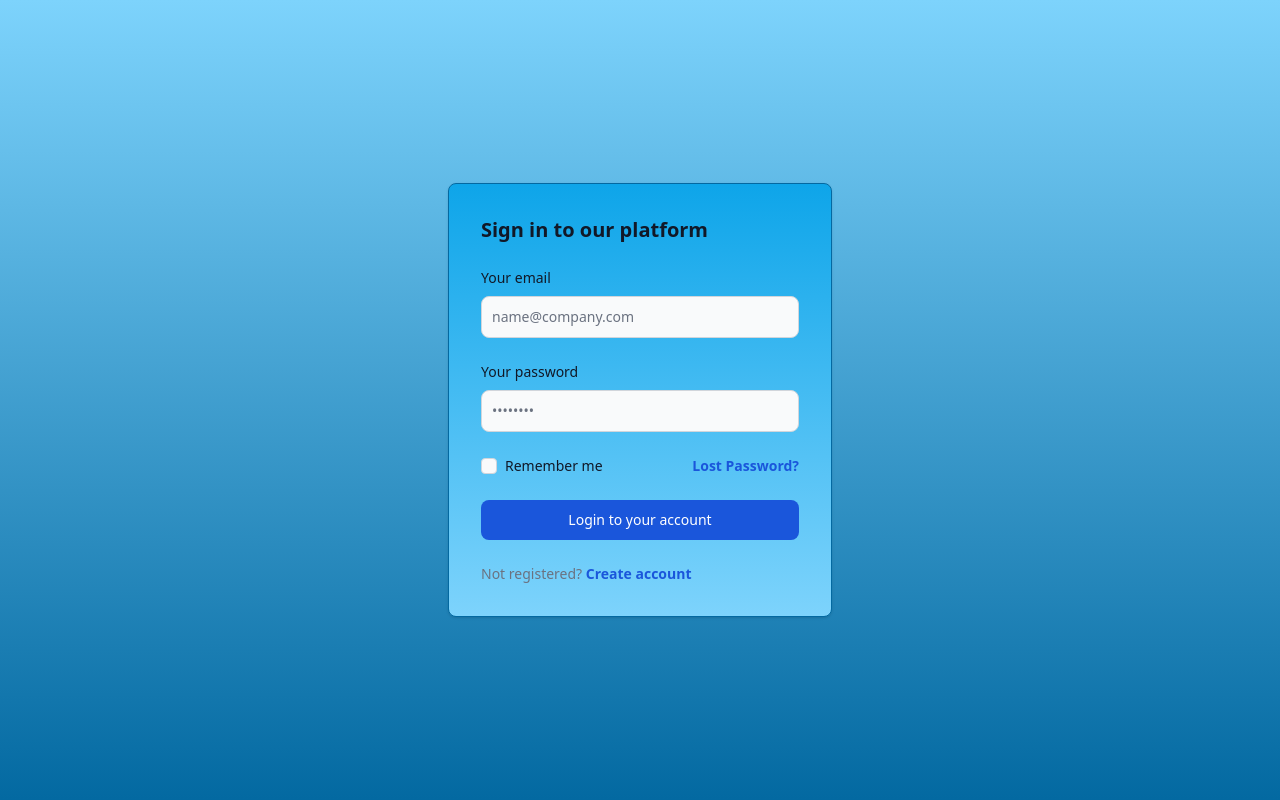
After one commit to UmairAhmedImran/django.tailwindcss, a Django app: page /login in a window 1280 px wide. The commit adds this page. Run offline with Django 4.2, Linux system fonts and the light colour scheme; some libraries are stand-ins or nearby versions.

Commit message:
adding a new template for login and register page

```diff
--- a/src/home/urls.py
+++ b/src/home/urls.py
@@ -23,6 +23,8 @@ from . import views
 urlpatterns = [
     path('admin/', admin.site.urls),
     path('', views.home, name='home'),
+    path('login', views.login, name= 'login'),
+    path('register', views.register, name= 'register'),
 ]
 
 if settings.DEBUG:
--- a/src/home/views.py
+++ b/src/home/views.py
@@ -2,3 +2,9 @@ from django.shortcuts import render
 
 def home(request):
     return render(request, "home/home.html", {})
+
+def login(request):
+    return render(request, "home/login.html", {})
+
+def register(request):
+    return render(request, "home/register.html", {})
--- a/src/static/css/output.css
+++ b/src/static/css/output.css
@@ -1157,6 +1157,10 @@ input:checked + .toggle-bg {
   margin-left: 0.75rem;
 }
 
+.ml-auto {
+  margin-left: auto;
+}
+
 .mr-10 {
   margin-right: 2.5rem;
 }
@@ -1241,6 +1249,10 @@ input:checked + .toggle-bg {
   height: 1rem;
 }
 
+.h-5 {
+  height: 1.25rem;
+}
+
 .h-6 {
   height: 1.5rem;
 }
@@ -1249,10 +1261,6 @@ input:checked + .toggle-bg {
   height: 100vh;
 }
 
-.h-5 {
-  height: 1.25rem;
-}
-
 .w-1\/2 {
   width: 50%;
 }
@@ -1447,6 +1451,12 @@ input:checked + .toggle-bg {
   margin-bottom: calc(1.25rem * var(--tw-space-y-reverse));
 }
 
+.space-y-6 > :not([hidden]) ~ :not([hidden]) {
+  --tw-space-y-reverse: 0;
+  margin-top: calc(1.5rem * calc(1 - var(--tw-space-y-reverse)));
+  margin-bottom: calc(1.5rem * var(--tw-space-y-reverse));
+}
+
 .self-center {
   align-self: center;
 }
@@ -1544,6 +1554,11 @@ input:checked + .toggle-bg {
   background-color: rgb(229 231 235 / var(--tw-bg-opacity));
 }
 
+.bg-gray-50 {
+  --tw-bg-opacity: 1;
+  background-color: rgb(249 250 251 / var(--tw-bg-opacity));
+}
+
 .bg-gray-800 {
   --tw-bg-opacity: 1;
   background-color: rgb(31 41 55 / var(--tw-bg-opacity));
@@ -1577,8 +1592,22 @@ input:checked + .toggle-bg {
   --tw-bg-opacity: 0.5;
 }
 
+.bg-gradient-to-b {
+  background-image: linear-gradient(to bottom, var(--tw-gradient-stops));
+}
+
 .bg-gradient-to-r {
   background-image: linear-gradient(to right, var(--tw-gradient-stops));
+}
+
+.bg-gradient-to-t {
+  background-image: linear-gradient(to top, var(--tw-gradient-stops));
+}
+
+.from-green-400 {
+  --tw-gradient-from: #31C48D var(--tw-gradient-from-position);
+  --tw-gradient-to: rgb(49 196 141 / 0) var(--tw-gradient-to-position);
+  --tw-gradient-stops: var(--tw-gradient-from), var(--tw-gradient-to);
 }
 
 .from-green-500 {
@@ -1587,6 +1616,31 @@ input:checked + .toggle-bg {
   --tw-gradient-stops: var(--tw-gradient-from), var(--tw-gradient-to);
 }
 
+.from-sky-500 {
+  --tw-gradient-from: #0ea5e9 var(--tw-gradient-from-position);
+  --tw-gradient-to: rgb(14 165 233 / 0) var(--tw-gradient-to-position);
+  --tw-gradient-stops: var(--tw-gradient-from), var(--tw-gradient-to);
+}
+
+.from-sky-700 {
+  --tw-gradient-from: #0369a1 var(--tw-gradient-from-position);
+  --tw-gradient-to: rgb(3 105 161 / 0) var(--tw-gradient-to-position);
+  --tw-gradient-stops: var(--tw-gradient-from), var(--tw-gradient-to);
+}
+
+.via-green-500 {
+  --tw-gradient-to: rgb(14 159 110 / 0)  var(--tw-gradient-to-position);
+  --tw-gradient-stops: var(--tw-gradient-from), #0E9F6E var(--tw-gradient-via-position), var(--tw-gradient-to);
+}
+
+.to-green-600 {
+  --tw-gradient-to: #057A55 var(--tw-gradient-to-position);
+}
+
+.to-sky-300 {
+  --tw-gradient-to: #7dd3fc var(--tw-gradient-to-position);
+}
+
 .to-white {
   --tw-gradient-to: #ffffff var(--tw-gradient-to-position);
 }
@@ -1759,6 +1813,11 @@ input:checked + .toggle-bg {
 .text-blue-600 {
   --tw-text-opacity: 1;
   color: rgb(28 100 242 / var(--tw-text-opacity));
+}
+
+.text-blue-700 {
+  --tw-text-opacity: 1;
+  color: rgb(26 86 219 / var(--tw-text-opacity));
 }
 
 .text-gray-400 {
@@ -2100,6 +2227,10 @@ input:checked + .toggle-bg {
     gap: 1.5rem;
   }
 
+  .sm\:p-6 {
+    padding: 1.5rem;
+  }
+
   .sm\:p-8 {
     padding: 2rem;
   }
@@ -2161,6 +2292,10 @@ input:checked + .toggle-bg {
     padding: 0px;
   }
 
+  .md\:p-8 {
+    padding: 2rem;
+  }
+
   .md\:text-sm {
     font-size: 0.875rem;
     line-height: 1.25rem;
--- a/src/templates/home/home.html
+++ b/src/templates/home/home.html
@@ -33,6 +33,7 @@
           <li>
             <a href="#" class="block py-2 pl-3 pr-4 text-white hover:bg-gray-50 md:hover:bg-transparent md:border-0 md:hover:text-black md:p-0 dark:text-gray-400 md:dark:hover:text-white dark:hover:bg-gray-700 dark:hover:text-white md:dark:hover:bg-transparent text-xl">Contact</a>
           </li>
+          <a href="{% url 'login' %}"><button type="button" class="text-white bg-gradient-to-r from-green-400 via-green-500 to-green-600 hover:bg-gradient-to-br focus:ring-4 focus:outline-none focus:ring-green-300 dark:focus:ring-green-800 shadow-lg shadow-green-500/50 dark:shadow-lg dark:shadow-green-800/80 font-medium rounded-lg text-sm px-5 py-2.5 text-center mr-2 mb-2">Login</button></a>
         </ul>
       </div>
     </div>
@@ -50,7 +51,7 @@
           <h5 class="mb-2 text-2xl font-bold tracking-tight text-gray-900 dark:text-white">Health Care Center</h5>
       </a>
       <p class="mb-3 font-normal text-gray-700 dark:text-gray-400">Health Care Center have now provided the option to get examine from home register now to get more informaion.</p>
-      <a href="#" class="inline-flex items-center px-3 py-2 text-sm font-medium text-center text-white bg-blue-700 rounded-lg hover:bg-blue-800 focus:ring-4 focus:outline-none focus:ring-blue-300 dark:bg-blue-600 dark:hover:bg-blue-700 dark:focus:ring-blue-800">
+      <a href="{% url 'register' %}" class="inline-flex items-center px-3 py-2 text-sm font-medium text-center text-white bg-blue-700 rounded-lg hover:bg-blue-800 focus:ring-4 focus:outline-none focus:ring-blue-300 dark:bg-blue-600 dark:hover:bg-blue-700 dark:focus:ring-blue-800">
           Register
            <svg class="w-3.5 h-3.5 ml-2" aria-hidden="true" xmlns="http://www.w3.org/2000/svg" fill="none" viewBox="0 0 14 10">
               <path stroke="currentColor" stroke-linecap="round" stroke-linejoin="round" stroke-width="2" d="M1 5h12m0 0L9 1m4 4L9 9"/>
--- /dev/null
+++ b/src/templates/home/login.html
@@ -0,0 +1,34 @@
+{% extends 'home/layout.html' %}
+
+{% block content %}
+
+
+<div class="flex h-screen justify-center items-center bg-gradient-to-t from-sky-700 to-sky-300">
+<div class="w-full max-w-sm p-4 bg-gradient-to-b from-sky-500 to-sky-300 border border-sky-700 rounded-lg shadow sm:p-6 md:p-8  dark:bg-gray-800 dark:border-gray-700">
+    <form class="space-y-6" action="#">
+        <h5 class="text-xl font-bold text-gray-900 dark:text-white">Sign in to our platform</h5>
+        <div>
+            <label for="email" class="block mb-2 text-sm font-medium text-gray-900 dark:text-white">Your email</label>
+            <input type="email" name="email" id="email" class="bg-gray-50 border border-gray-300 text-gray-900 text-sm rounded-lg focus:ring-blue-500 focus:border-blue-500 block w-full p-2.5 dark:bg-gray-600 dark:border-gray-500 dark:placeholder-gray-400 dark:text-white" placeholder="name@company.com" required>
+        </div>
+        <div>
+            <label for="password" class="block mb-2 text-sm font-medium text-gray-900 dark:text-white">Your password</label>
+            <input type="password" name="password" id="password" placeholder="••••••••" class="bg-gray-50 border border-gray-300 text-gray-900 text-sm rounded-lg focus:ring-blue-500 focus:border-blue-500 block w-full p-2.5 dark:bg-gray-600 dark:border-gray-500 dark:placeholder-gray-400 dark:text-white" required>
+        </div>
+        <div class="flex items-start">
+            <div class="flex items-start">
+                <div class="flex items-center h-5">
+                    <input id="remember" type="checkbox" value="" class="w-4 h-4 border border-gray-300 rounded bg-gray-50 focus:ring-3 focus:ring-blue-300 dark:bg-gray-700 dark:border-gray-600 dark:focus:ring-blue-600 dark:ring-offset-gray-800 dark:focus:ring-offset-gray-800" required>
+                </div>
+                <label for="remember" class="ml-2 text-sm font-medium text-gray-900 dark:text-gray-300">Remember me</label>
+            </div>
+            <a href="#" class="ml-auto text-sm font-bold text-blue-700 hover:underline dark:text-blue-500">Lost Password?</a>
+        </div>
+        <button type="submit" class="w-full text-white bg-blue-700 hover:bg-blue-800 focus:ring-4 focus:outline-none focus:ring-blue-300 font-medium rounded-lg text-sm px-5 py-2.5 text-center dark:bg-blue-600 dark:hover:bg-blue-700 dark:focus:ring-blue-800">Login to your account</button>
+        <div class="text-sm font-medium text-gray-500 dark:text-gray-300">
+            Not registered? <a href="#" class="text-blue-700 font-bold hover:underline dark:text-blue-500">Create account</a>
+        </div>
+    </form>
+</div>
+</div>
+{% endblock %}
```
Also changed, not shown: other parts of src/static/css/output.css (+74 -6 lines), src/templates/home/register.html (added).
